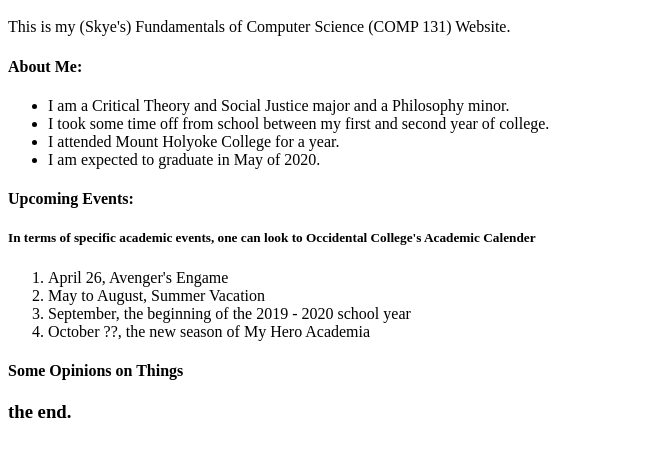
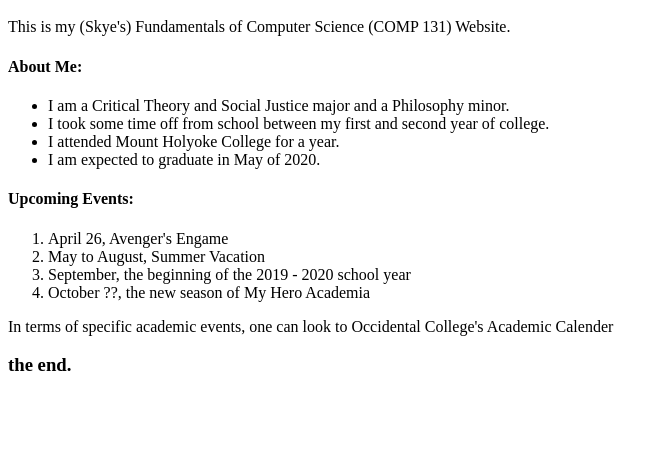
Before and after one commit to skyemreed/skyemreed.github.io, a plain HTML site: page index.html in a window 1280 px wide. Shown: the part 89-546 px from the top of the page, without its empty margins (0-669 px from the left). Drawn offline with Linux system fonts and the light colour scheme.

Commit message:
Getting rid of 'opinions on things' and moving the thing about the academic calendar into a paragraph under the list

```diff
--- a/index.html
+++ b/index.html
@@ -14,14 +14,12 @@
     <li>I am expected to graduate in May of 2020.</li>
 </ul>
 <h4>Upcoming Events:</h4>
-<h5>In terms of specific academic events, one can look to Occidental College's Academic Calender</h5>
 <ol>
     <li>April 26, Avenger's Engame</li>
     <li>May to August, Summer Vacation</li>
     <li>September, the beginning of the 2019 - 2020 school year</li>
     <li>October ??, the new season of My Hero Academia</li>
 </ol>
-<h4>Some Opinions on Things</h4>
-<p></p>
+<p>In terms of specific academic events, one can look to Occidental College's Academic Calender</p>
 <h3>the end.</h3>
 </html>
```
